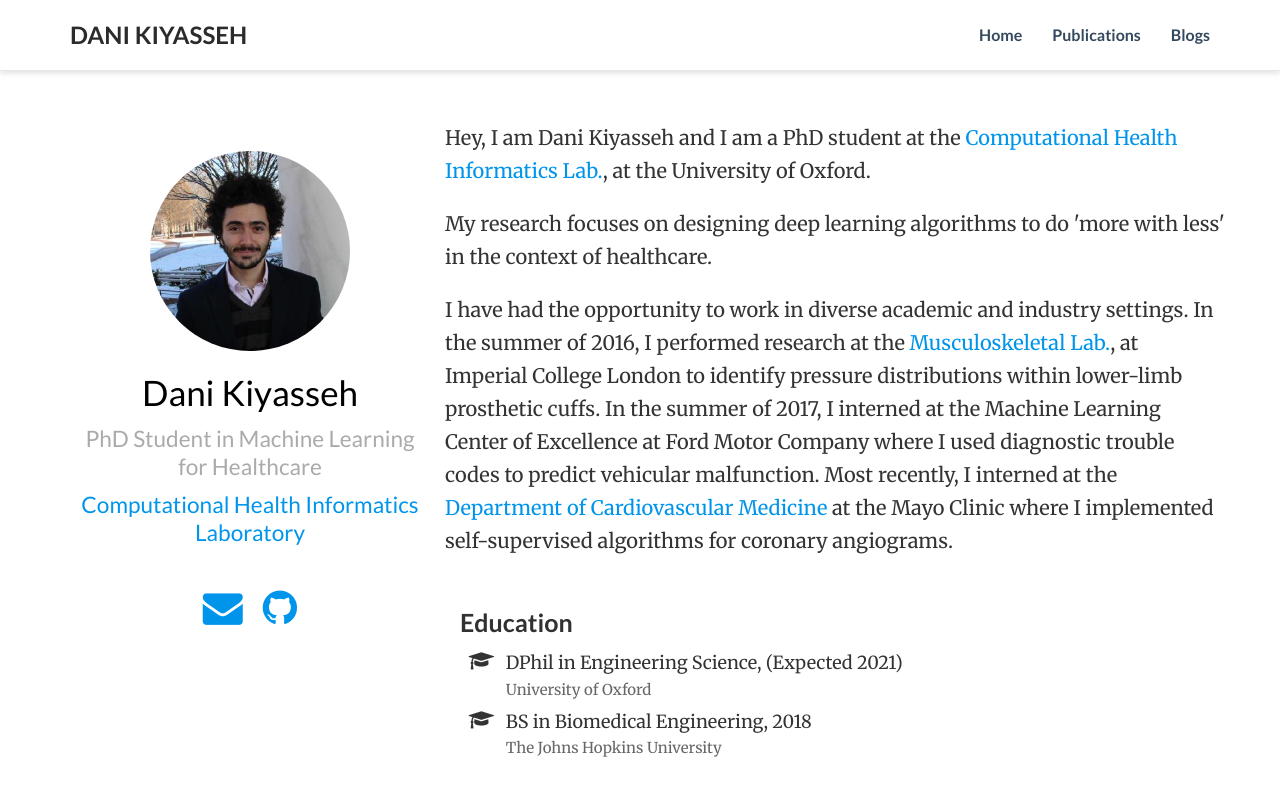
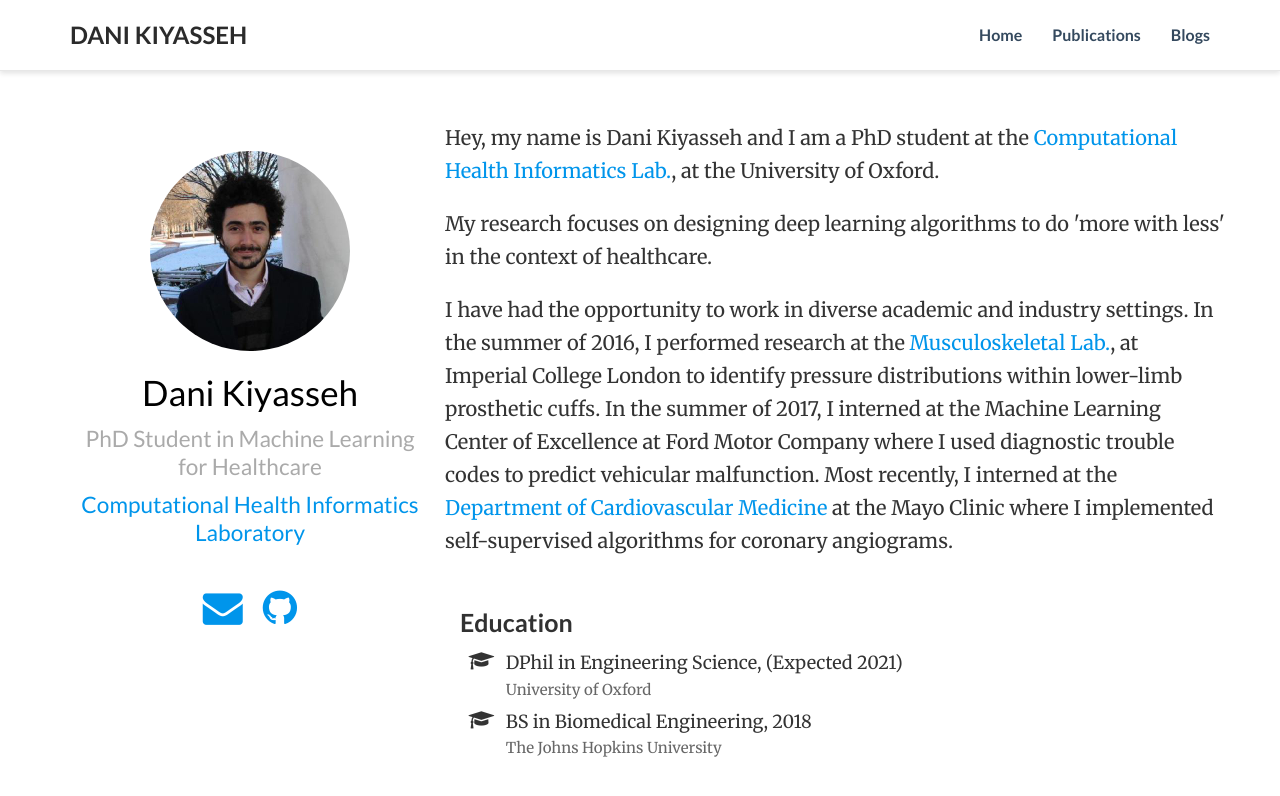
Before and after one commit to danikiyasseh/danikiyasseh.github.io, a Jekyll site: the page index.html, which Jekyll copies as it is, in a window 1280 px wide and 900 px high. Shown: the top 796 px of the window. Built offline with Jekyll 4.4.1, drawn with Linux system fonts in a browser that asks for light colours; a style sheet for code colours, icons or effects is not loaded.

Commit message:
Update index.html

```diff
--- a/index.html
+++ b/index.html
@@ -142,7 +142,7 @@ title: Dani Kiyasseh
   </div>
 
 <div class="blurb">
-	<p>Hey, I am Dani Kiyasseh and I am a PhD student at the <a href="http://www.robots.ox.ac.uk/~davidc/" target="_blank">Computational Health Informatics Lab.</a>, at the University of Oxford.</p>
+	<p>Hey, my name is Dani Kiyasseh and I am a PhD student at the <a href="http://www.robots.ox.ac.uk/~davidc/" target="_blank">Computational Health Informatics Lab.</a>, at the University of Oxford.</p>
 
 	<p>My research focuses on designing deep learning algorithms to do 'more with less' in the context of healthcare.</p>
 
```
